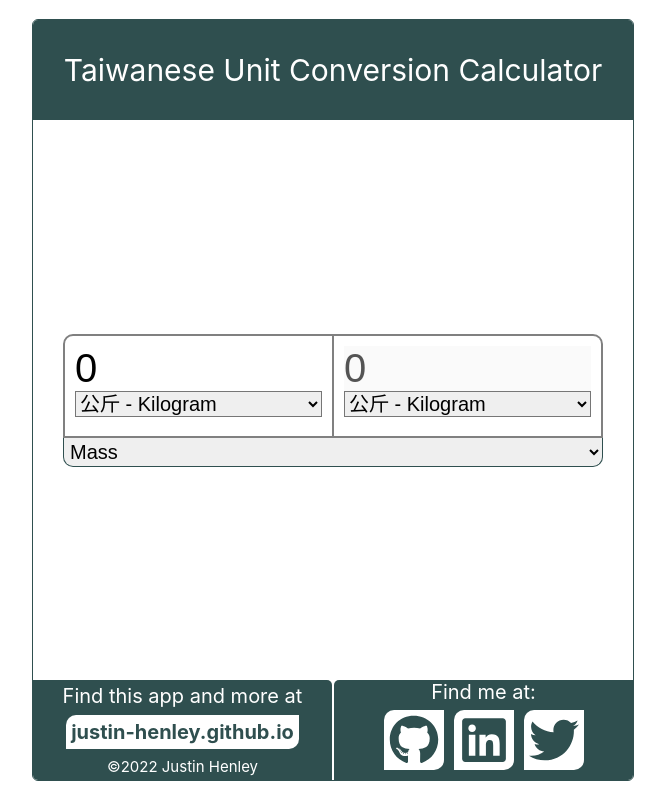
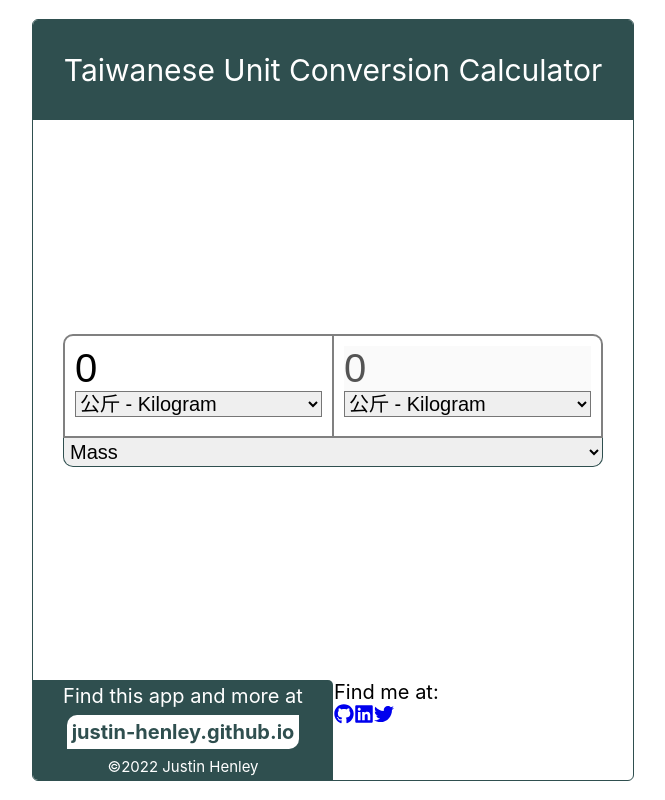
Before and after one commit to justin-henley/Taiwanese-Units-Converter---React, a React (Create React App) app: page / in a window 1280 px wide. Shown: the whole page, without its empty margins (307-972 px from the left). Built offline with nearby package versions, Linux system fonts and the light colour scheme.

Commit message:
removed contact styling into Contact.js

```diff
--- a/src/index.css
+++ b/src/index.css
@@ -146,7 +146,6 @@ footer {
   height: 100px;
 }
 
-.Contact,
 .Portfolio {
   width: 50%;
   display: flex;
@@ -159,43 +158,10 @@ footer {
   border-radius: 5px;
 }
 /* Set margins to avoid gap between */
-.Contact {
-  margin: 0 0 0 1px;
-  border-radius: 5px 0 5px 0;
-}
+
 .Portfolio {
   margin: 0 1px 0 0;
   border-radius: 0 5px 0 5px;
-}
-
-.social a {
-  text-decoration: none;
-  color: darkslategray;
-}
-
-.socialIcon {
-  transition: all 0.2s ease-in-out;
-  font-size: 50px;
-  padding: 5px;
-  margin: 5px;
-  background-color: white;
-  border-radius: 10px 0px 10px 0px;
-}
-
-.socialIcon:hover {
-  transform: scale(1.2);
-}
-
-#twitterLink:hover {
-  color: var(--twitter-color);
-}
-
-#linkedinLink:hover {
-  color: var(--linkedin-color);
-}
-
-#githubLink:hover {
-  color: var(--github-color);
 }
 
 .Portfolio a {
```
